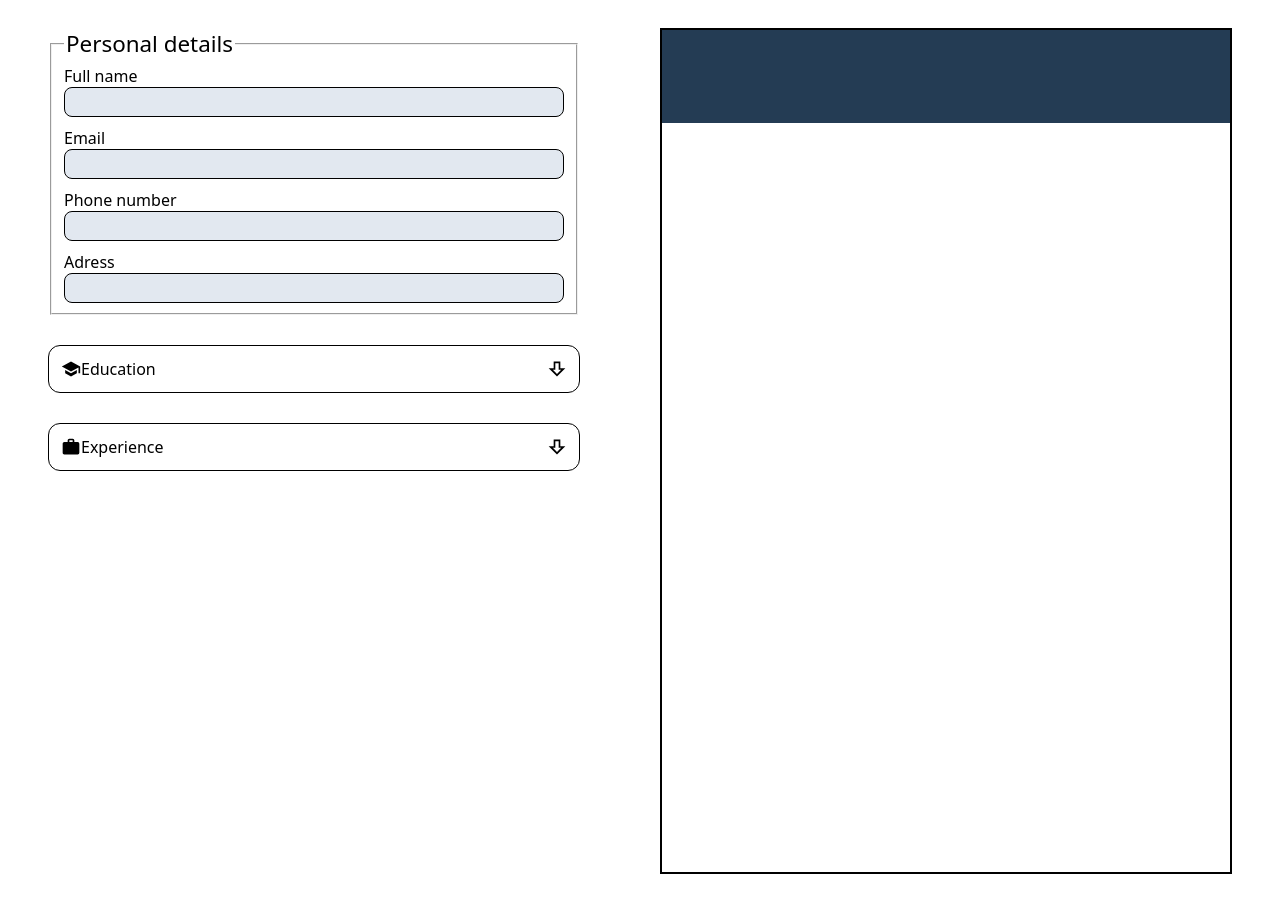
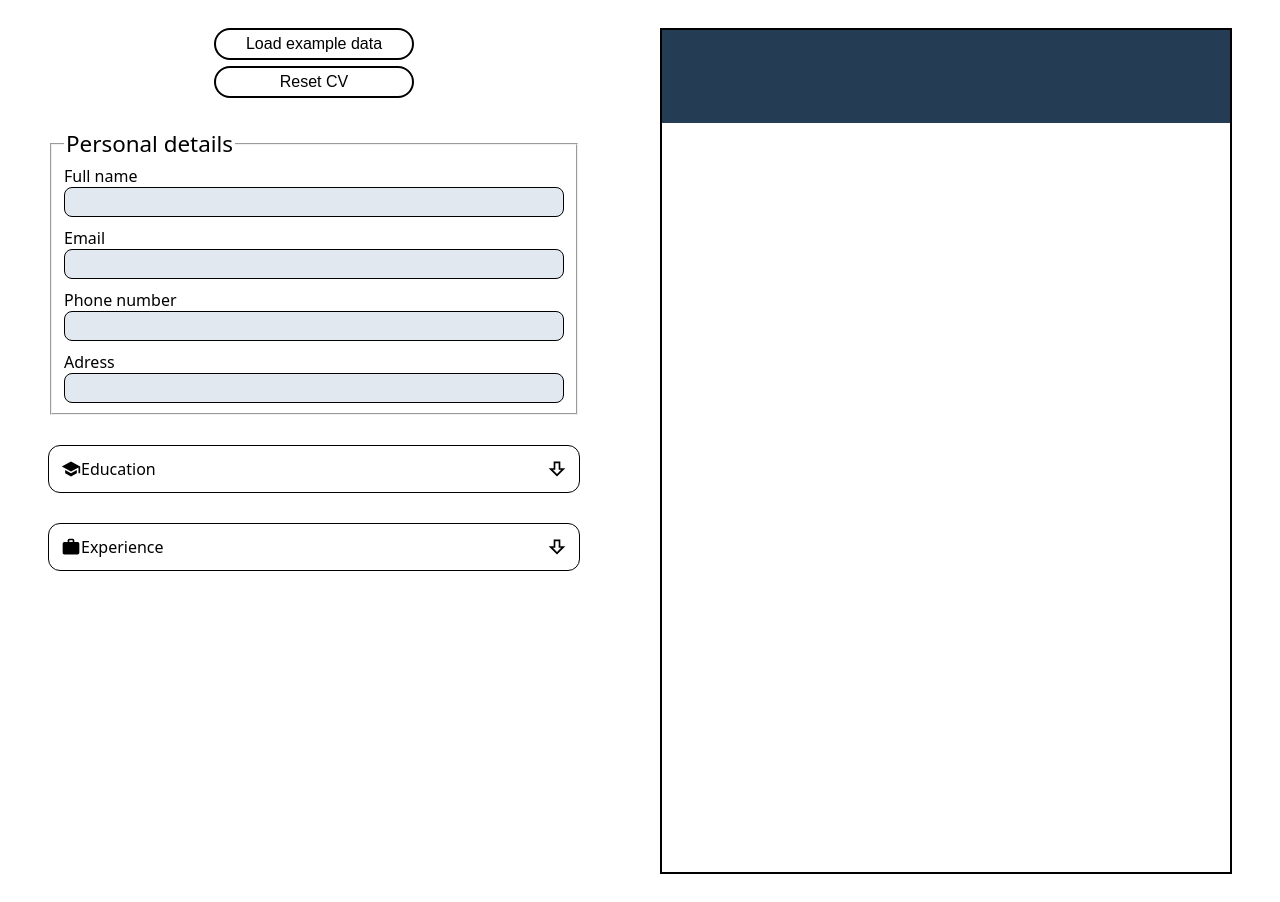
Before and after one commit to Bqnic/cv-application, a React (Vite) app: page / in a window 1280 px wide. Built offline with nearby package versions, Linux system fonts and the light colour scheme.

Commit message:
add buttons to show example and clean cv

```diff
--- a/src/App.jsx
+++ b/src/App.jsx
@@ -5,6 +5,7 @@ import Education from "./components/Education";
 import Experience from "./components/Experience";
 import Resume from "./components/Resume";
 import "./components/compCSS/edu-exp.css";
+import { exampleData } from "./example-data";
 
 export default function App() {
   const [personalValues, setPersonalValues] = useState({
@@ -44,7 +45,47 @@ export default function App() {
   return (
     <div className="container">
       <div className="inputs">
-        <Personal handleChange={handlePersonalChange} />
+        <div className="theBtns">
+          <button
+            className="exampleBtn"
+            onClick={() => {
+              setPersonalValues(exampleData.personalInfo);
+              setAllEducationValues([exampleData.educationInfo]);
+              setAllExpValues(exampleData.expInfo);
+            }}
+          >
+            Load example data
+          </button>
+          <button
+            className="exampleBtn"
+            onClick={() => {
+              setPersonalValues({ name: "", mail: "", phone: "", adress: "" });
+              setEducationValues({
+                school: "",
+                degree: "",
+                startingDateEdu: "",
+                endingDateEdu: "",
+                locationEdu: "",
+              });
+              setAllEducationValues([]);
+              setExpValues({
+                company: "",
+                position: "",
+                startingDateXP: "",
+                endingDateXP: "",
+                locationXP: "",
+                desc: "",
+              });
+              setAllExpValues([]);
+            }}
+          >
+            Reset CV
+          </button>
+        </div>
+        <Personal
+          handleChange={handlePersonalChange}
+          personalValues={personalValues}
+        />
         <Education
           educationValues={educationValues}
           allEducationValues={allEducationValues}
--- a/src/app.css
+++ b/src/app.css
@@ -21,3 +21,24 @@
   gap: 30px;
   margin: 20px 40px;
 }
+.theBtns {
+  display: flex;
+  flex-direction: column;
+  justify-content: center;
+  align-items: center;
+  gap: 6px;
+}
+.exampleBtn {
+  background: none;
+  border: 2px solid black;
+  border-radius: 20px;
+  padding: 5px;
+  font-size: 1rem;
+  width: 200px;
+  transition: 0.4s;
+}
+.exampleBtn:hover {
+  padding: 8px;
+  width: 240px;
+  transition: 0.4s;
+}
--- a/src/components/Personal.jsx
+++ b/src/components/Personal.jsx
@@ -1,6 +1,6 @@
 import Input from "./Input";
 
-export default function Personal({ handleChange }) {
+export default function Personal({ handleChange, personalValues }) {
   return (
     <form>
       <fieldset className="personal-details">
@@ -10,24 +10,28 @@ export default function Personal({ handleChange }) {
           labelText="Full name"
           type="text"
           onChange={handleChange}
+          value={personalValues.name}
         />
         <Input
           forInput="mail"
           labelText="Email"
           type="email"
           onChange={handleChange}
+          value={personalValues.mail}
         />
         <Input
           forInput="phone"
           labelText="Phone number"
           type="tel"
           onChange={handleChange}
+          value={personalValues.phone}
         />
         <Input
           forInput="adress"
           labelText="Adress"
           type="text"
           onChange={handleChange}
+          value={personalValues.adress}
         />
       </fieldset>
     </form>
--- /dev/null
+++ b/src/example-data.js
@@ -0,0 +1,33 @@
+export const exampleData = {
+  personalInfo: {
+    name: "John Smith",
+    mail: "johnsmith@gmail.com",
+    phone: "(206) 342-8631",
+    adress: "8642 Yule Street",
+  },
+  educationInfo: {
+    school: "Harvard University",
+    degree: "Bachelors",
+    startingDateEdu: "2018",
+    endingDateEdu: "2023",
+    locationEdu: "Cambridge, US",
+  },
+  expInfo: [
+    {
+      company: "Google",
+      position: "Software Developer",
+      startingDateXP: "2023",
+      endingDateXP: "present",
+      locationXP: "New York, US",
+      desc: "Junior software developer",
+    },
+    {
+      company: "Lemon seller",
+      position: "CEO",
+      startingDateXP: "2010",
+      endingDateXP: "2023",
+      locationXP: "Los Angeles, US",
+      desc: "Selling lemons on a stand",
+    },
+  ],
+};
```
